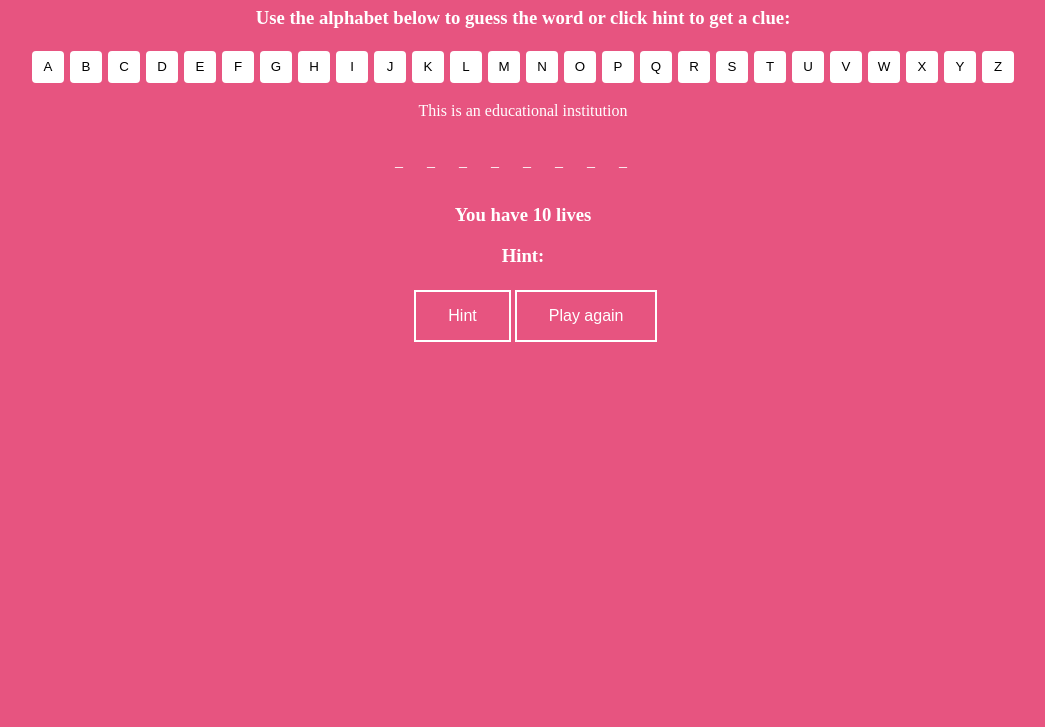
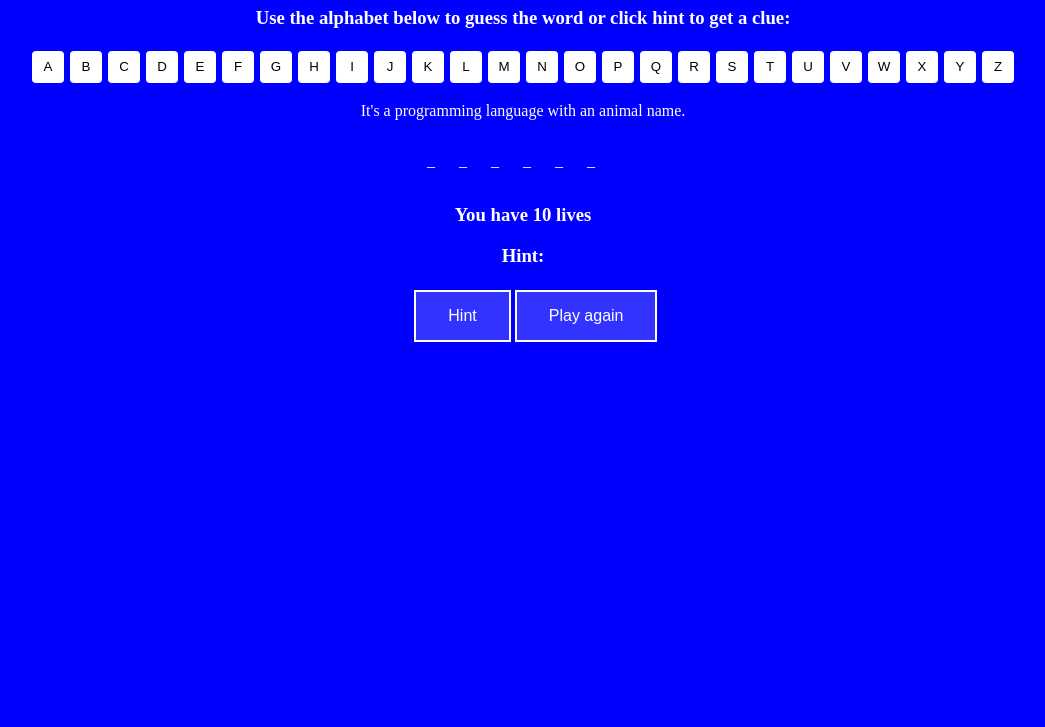
Before and after one commit to MphoCindi/Hangman-Game, a plain HTML site: page index.html in a window 1280 px wide. Shown: the part 73-800 px from the top of the page, without its empty margins (117-1162 px from the left). Drawn offline with Linux system fonts and the light colour scheme.

Commit message:
adding updated

```diff
--- a/index.html
+++ b/index.html
@@ -13,7 +13,7 @@
       <h1>HANGMAN</h1>
       <h3>Use the alphabet below to guess the word or click hint to get a clue:</h3>
       <div class="letter-div"></div>
-     <p>This is an educational institution</p>
+     <p>It's a programming language with an animal name.</p>
 
 
       <div class="word-div"></div>
--- a/script.js
+++ b/script.js
@@ -18,7 +18,7 @@ let letters;
 let lives;
 
 const words = new Map([
-  ['girlcode', 'It is an organisation that hosted the largest all female hackathon in South Africa'],
+  ['python', 'This programming language was created by Guido van Rossum and was first released in 1991'],
 
 ]);
 
--- a/style.css
+++ b/style.css
@@ -1,6 +1,6 @@
 body {
     /* background-image: linear-gradient(to right, #f46b45, #eea849); */
-    background-color: #e75480;
+    background-color: 	#0000FF;
     color: white;
     text-align: center;
   }
@@ -50,7 +50,7 @@ body {
     top: 50%;
     left: 50%;
     transform: translate(-50%, -50%);
-    background: #fc6c85;
+    background: #3333FF;
     width: 20rem;
     padding: 20px 10px;
     border-radius: 4px;
@@ -64,7 +64,7 @@ body {
   }
 
   .hint-btn {
-    background-color: #e75480;
+    background-color: #3333FF;
     border: 2px solid;
     border-color: white;
     color: white;
@@ -78,7 +78,7 @@ body {
   }
 
   .reset-btn {
-      background-color: #e75480;
+      background-color: #3333FF;
       border: 2px solid;
       color: white;
       padding: 15px 32px;
@@ -90,7 +90,7 @@ body {
   }
 
   .notif-btn{
-    background-color: #e75480;
+    background-color: #3333FF;
     border: 2px solid;
     color: white;
     padding: 15px 32px;
```
